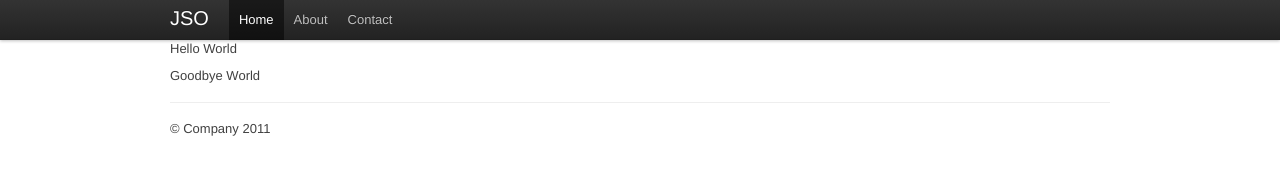
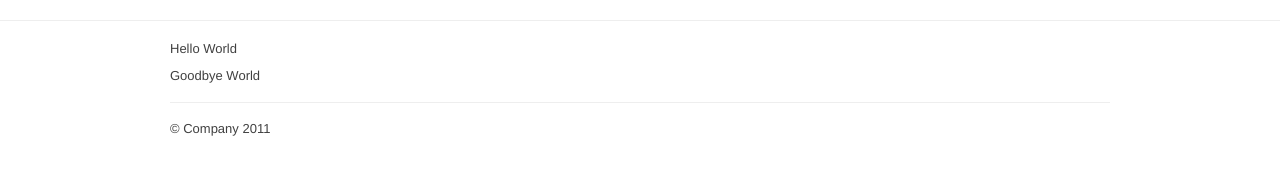
Before and after one commit to kievechua/javie, a plain HTML site: page examples/index.html in a window 1280 px wide. Drawn offline with Linux system fonts and the light colour scheme; files whose address does not match are found by name.

Commit message:
Simplify example template.
Signed-off-by: crynobone <crynobone@gmail.com>

```diff
--- a/examples/index.html
+++ b/examples/index.html
@@ -29,22 +29,7 @@
 	</head>
 
 	<body>
-
-		<div class="topbar">
-			<div class="fill">
-				<div class="container">
-					<a class="brand" href="#">JSO</a>
-					<ul class="nav">
-						<li class="active"><a href="#">Home</a></li>
-						<li><a href="#about">About</a></li>
-						<li><a href="#contact">Contact</a></li>
-					</ul>
-				</div>
-			</div>
-		</div>
-
-		<hr />
-
+		<hr>
 		<div class="container">
 			<div id="content"></div>
 			<footer>
```
